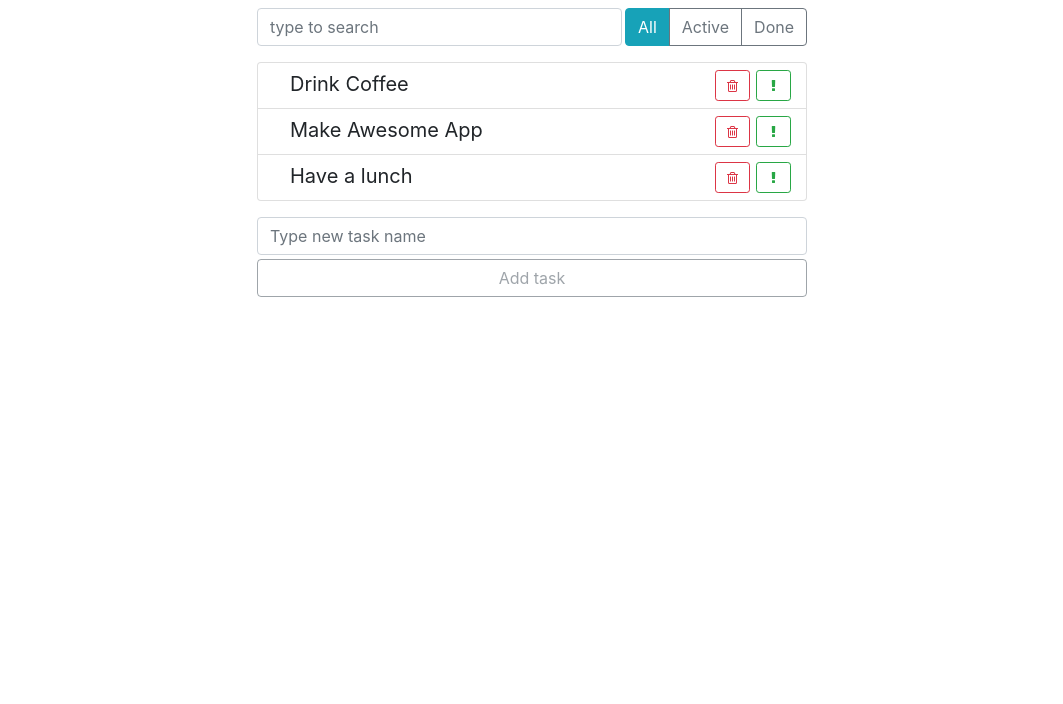
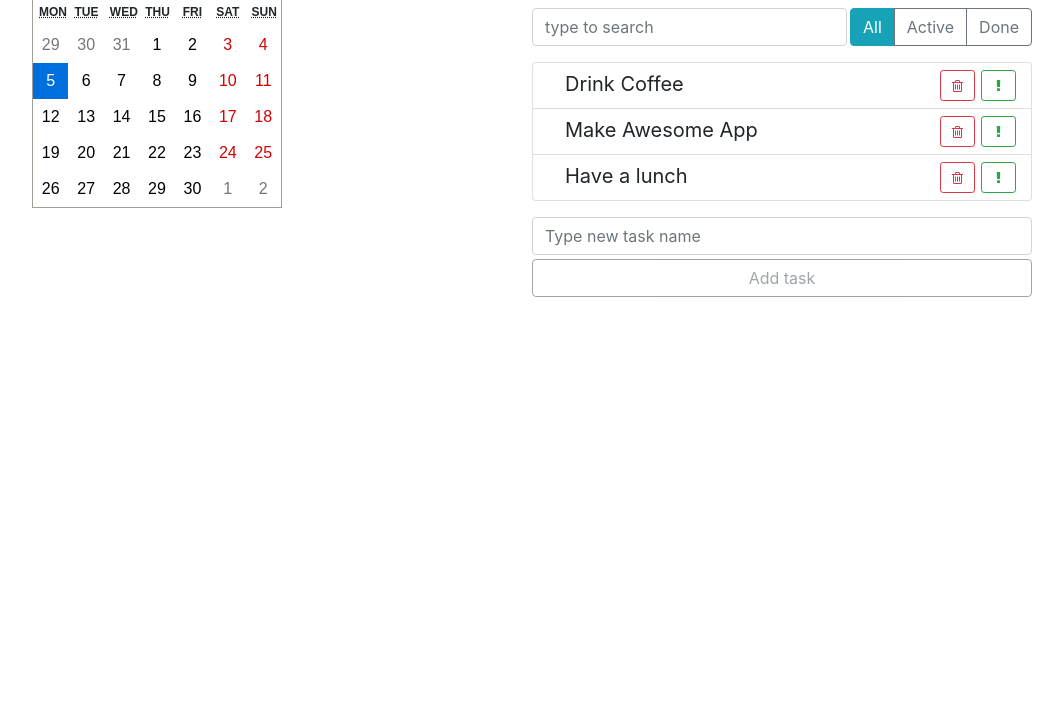
Before and after one commit to Akkey2k/task-tracker, a React app: page / in a window 1280 px wide. Shown: the part 96-800 px from the top of the page, without its empty margins (108-1171 px from the left). Built offline with nearby package versions, Linux system fonts and the light colour scheme.

Commit message:
add Calendar component, fix styles
Signed-off-by: Akkey2k <38500118+Akkey2k@users.noreply.github.com>

```diff
--- a/package.json
+++ b/package.json
@@ -4,6 +4,7 @@
   "private": true,
   "dependencies": {
     "react": "^16.4.2",
+    "react-calendar": "^3.3.1",
     "react-dom": "^16.4.2",
     "react-scripts": "1.1.4"
   },
--- a/public/index.html
+++ b/public/index.html
@@ -13,6 +13,6 @@
     <title>Todo App</title>
   </head>
   <body>
-    <div role="main" id="root" class="container"></div>
+    <div role="main" id="root" class="container-fluid"></div>
   </body>
 </html>
--- /dev/null
+++ b/src/components/app-calendar/app-calendar.css
@@ -0,0 +1,3 @@
+.app-calendar{
+    width: 20%;
+}
--- /dev/null
+++ b/src/components/app-calendar/app-calendar.js
@@ -0,0 +1,21 @@
+import React, { useState } from 'react';
+import Calendar from 'react-calendar';
+
+import 'react-calendar/dist/Calendar.css';
+import './app-calendar.css';
+
+
+function AppCalendar() {
+  const [value, onChange] = useState(new Date());
+
+  return (
+    <div className="app-calendar">
+      <Calendar
+        onChange={onChange}
+        value={value}
+      />
+    </div>
+  );
+}
+
+export default AppCalendar;
--- /dev/null
+++ b/src/components/app-calendar/index.js
@@ -0,0 +1,2 @@
+import AppCalendar from "./app-calendar"
+export default AppCalendar;
--- a/src/components/app/app.css
+++ b/src/components/app/app.css
@@ -1,6 +1,14 @@
+.app-wrapper{
+    width: 100%;
+    display: flex;
+    flex-direction: row;
+    justify-content: space-around;
+
+    margin-top: 2rem;
+}
+
 .todo-app {
-    margin: 2rem auto 0 auto;
-    max-width: 550px;
+    width: 40%;
 }
 
 .top-panel {
--- a/src/components/app/app.js
+++ b/src/components/app/app.js
@@ -1,6 +1,7 @@
 import React, { Component } from 'react';
 
 import AppHeader from '../app-header';
+import AppCalendar from '../app-calendar';
 import SearchPanel from '../search-panel';
 import TodoList from '../todo-list';
 import ItemStatusFilter from '../item-status-filter';
@@ -145,6 +146,9 @@ export default class App extends Component {
         visibleItems = this.search(visibleItems, label);
 
     return (
+      <div className="app-wrapper">
+        <AppCalendar/>
+
         <div className="todo-app">
           <AppHeader toDo={todoCount} done={doneCount} />
           <div className="top-panel d-flex">
@@ -162,6 +166,7 @@ export default class App extends Component {
             onAddItem={(label) => this.AddItem(label)}
           />
         </div>
+      </div>
     );
   }
 };
```
Also changed, not shown: 1 other file. Lines whose indentation alone changed are shown as unchanged.
